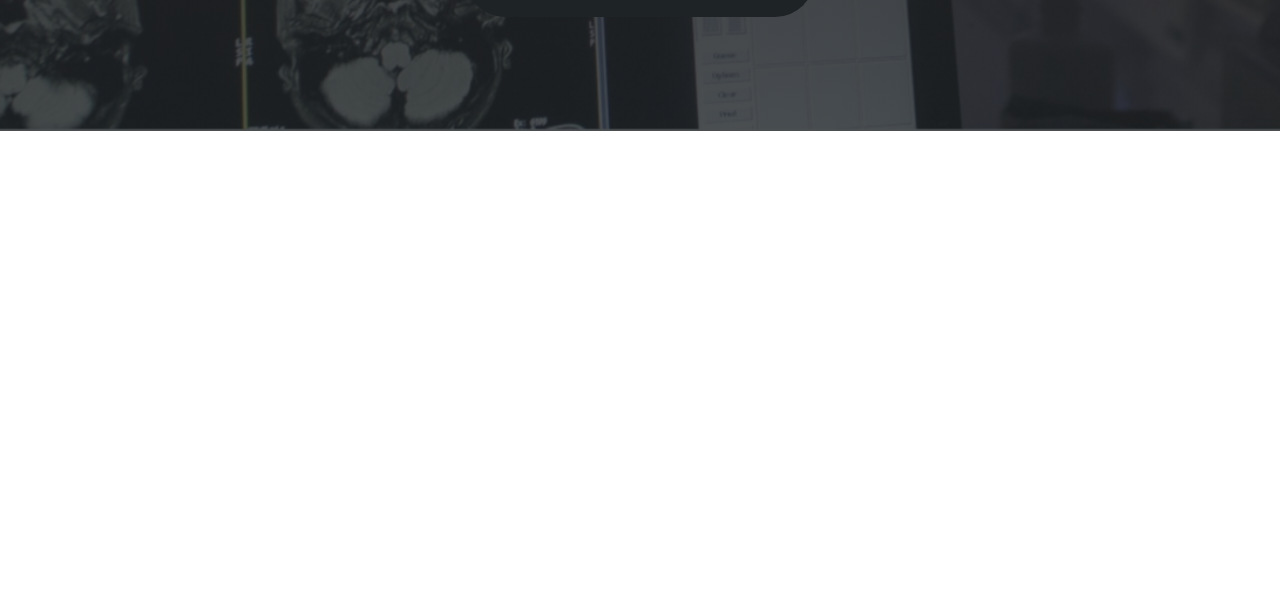
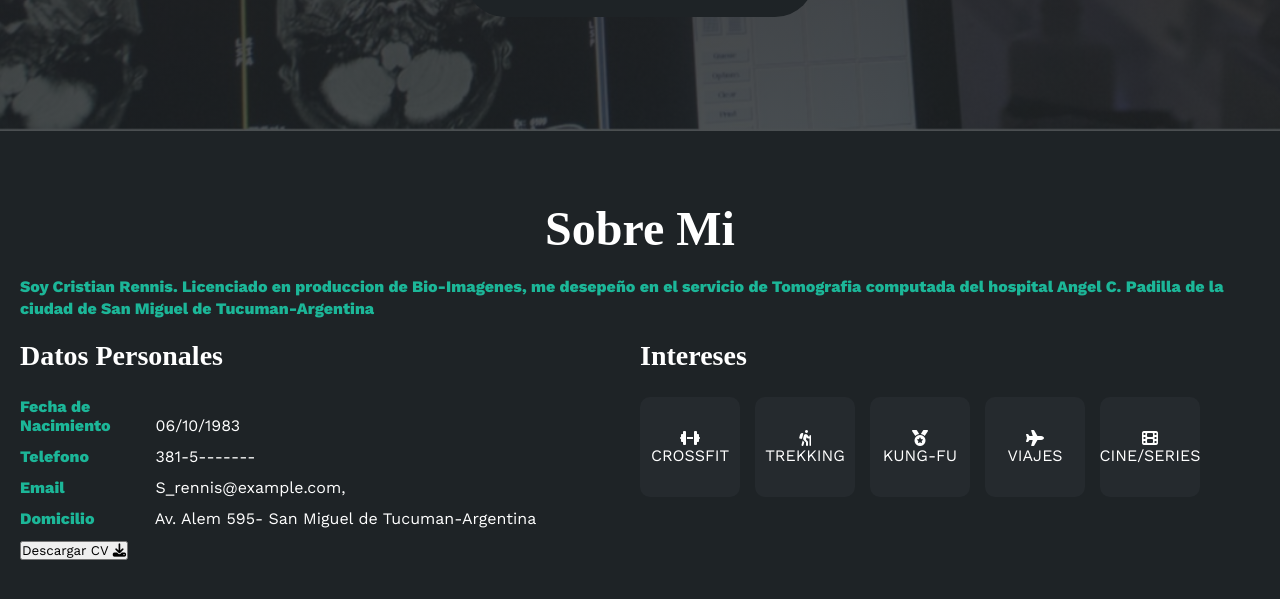
Before and after one commit to scris480/proyecto-ticmas, a plain HTML site: page index.html in a window 1280 px wide. Shown: the part 669-1268 px from the top of the page. Before the commit the page ends 800 px from the top, so only its background shows below. Drawn offline with nearby package versions, Linux system fonts and the light colour scheme.

Commit message:
intereses y datos personales

```diff
--- a/estilo.css
+++ b/estilo.css
@@ -47,7 +47,7 @@ html{
 .contenedor-header header nav ul li a:hover{
     color:#1cb698;
 }
-.nav-reponsive{
+.nav-responsive{
     background-color: #1cb698;
     color: #fff;
     padding: 5px 10px;
@@ -102,4 +102,72 @@ html{
     margin: 40px 5px;
     font-size: 20px;
     transition: .3s;
-    }
+}
+.sobremi{
+    background-color: #1e2326;
+    color: #fff;
+    padding: 50px 20px;
+}
+.sobremi.contenido-seccion{
+    max-width: 1100px;
+    margin: auto;
+}
+.sobremi h2{
+    font-size: 48px;
+    font-family: 'Righteous';
+    text-align: center;
+    padding: 20px 0px;
+}
+.sobremi .contenido-seccion p{
+    font: 18px;
+    line-height: 22px;
+    margin-bottom: 20px;
+}
+.sobremi .contenido-seccion p span{
+    color: #1cb698;
+    font-weight: bold;
+}
+.sobremi .fila{
+    display: flex;
+}
+.sobremi .fila .col{
+    width: 50%;
+}
+.sobremi .fila .col h3{
+    font-size: 28px;
+    font-family: 'Righteous';
+    margin-bottom: 25px;
+}
+.sobremi .fila .col ul{
+    list-style: none;
+}
+.sobremi .fila .col ul li{
+    margin: 12px 0;
+}
+.sobremi .fila .col ul li strong{
+    display: inline-block;
+    color: #1cb698;
+    width: 130px;
+}
+.sobremi .fila .col ul li span{
+    background-color: #1cb698;
+    padding: 3px;
+    font-weight: bold;
+    border-radius: 5px;
+}
+.sobremi .fila .col .contenedor-Intereses{
+    display: flex;
+    flex-wrap:wrap;
+}
+.sobremi .fila .col .contenedor-Intereses .interes{
+    width: 100px;
+    height: 100px;
+    background-color: #252a2e;
+    border-radius: 10px;
+    margin: 0 15px 15px 0;
+    display: flex;
+    flex-direction: column;
+    align-items: center;
+    justify-content: center;
+    transition: .3s;
+}
--- a/index.html
+++ b/index.html
@@ -26,13 +26,14 @@
 
                 </ul>
             </nav>
-            <DIV class="NAV-RESPONSIVE"></DIV>
-            <i class="fa-solid fa-bars"></i>
+            <div class="nav-responsive">
+                <i class="fa-regular fa-bars"></i>
+            </div>
 
         </header>
     </div>
    <!---seccion inicio-->
-   <seccion id="inicio" class="inicio">
+   <section id="inicio" class="inicio">
         <div class="contenido-banner">
             <div class="contenedor-img">
              <img src="imagenes/yo.PNG" alt="">
@@ -45,6 +46,75 @@
             </div>
 
         </div>
-   </seccion>
+   </section>
+   <!----Sobre Mi---->
+    <section id="sobremi" class="sobremi">
+        <div class="contenido-seccion">
+            <h2>Sobre Mi</h2>
+            <p><span>Soy Cristian Rennis. Licenciado en produccion de Bio-Imagenes, me desepeño en el servicio de Tomografia computada del hospital Angel C. Padilla de la ciudad de San Miguel de Tucuman-Argentina</span></p>
+            <div class="fila">
+                <!----datos personales--->
+                <div class="col">
+                    <h3>Datos Personales</h3>
+                    <ul>
+                        <li>
+                            <strong>Fecha de Nacimiento</strong>
+                            06/10/1983
+                        </li>
+                        <li>
+                            <strong>Telefono</strong>
+                            381-5-------
+                        </li>
+                        <li>
+                            <strong>Email</strong>
+                            S_rennis@example.com,
+                        </li>
+                        <li>
+                            <strong>Domicilio</strong>
+                            Av. Alem 595- San Miguel de Tucuman-Argentina
+                        </li>
+                    </ul>
+                </div>
+                <!---INTERESES--->
+                <div class="col">
+                    <h3>Intereses</h3>
+                    <div class="contenedor-Intereses">
+                        <div class="interes">
+                            <i class="fa-solid fa-dumbbell"></i>
+                            <span>CROSSFIT</span>
+
+                        </div>
+                        <div class="interes">
+                            <i class="fa-solid fa-person-hiking"></i>
+                            <span>TREKKING</span>
+
+                        </div>
+                        <div class="interes">
+                            <i class="fa-sharp fa-solid fa-medal"></i>
+                            <span>KUNG-FU</span>
+
+                        </div>
+                        <div class="interes">
+                            <i class="fa-solid fa-plane"></i>
+                            <span>VIAJES</span>
+
+                        </div>
+                        <div class="interes">
+                            <i class="fa-solid fa-film"></i>
+                            <span>CINE/SERIES</span>
+
+                        </div>
+
+                    </div>
+
+                </div>
+            </div>
+            <button>
+                Descargar CV <i class="fa-solid fa-download"></i>
+                <span class="overlay"></span>
+
+            </button>
+        </div>
+    </section>
 </body>
 </html>
```
